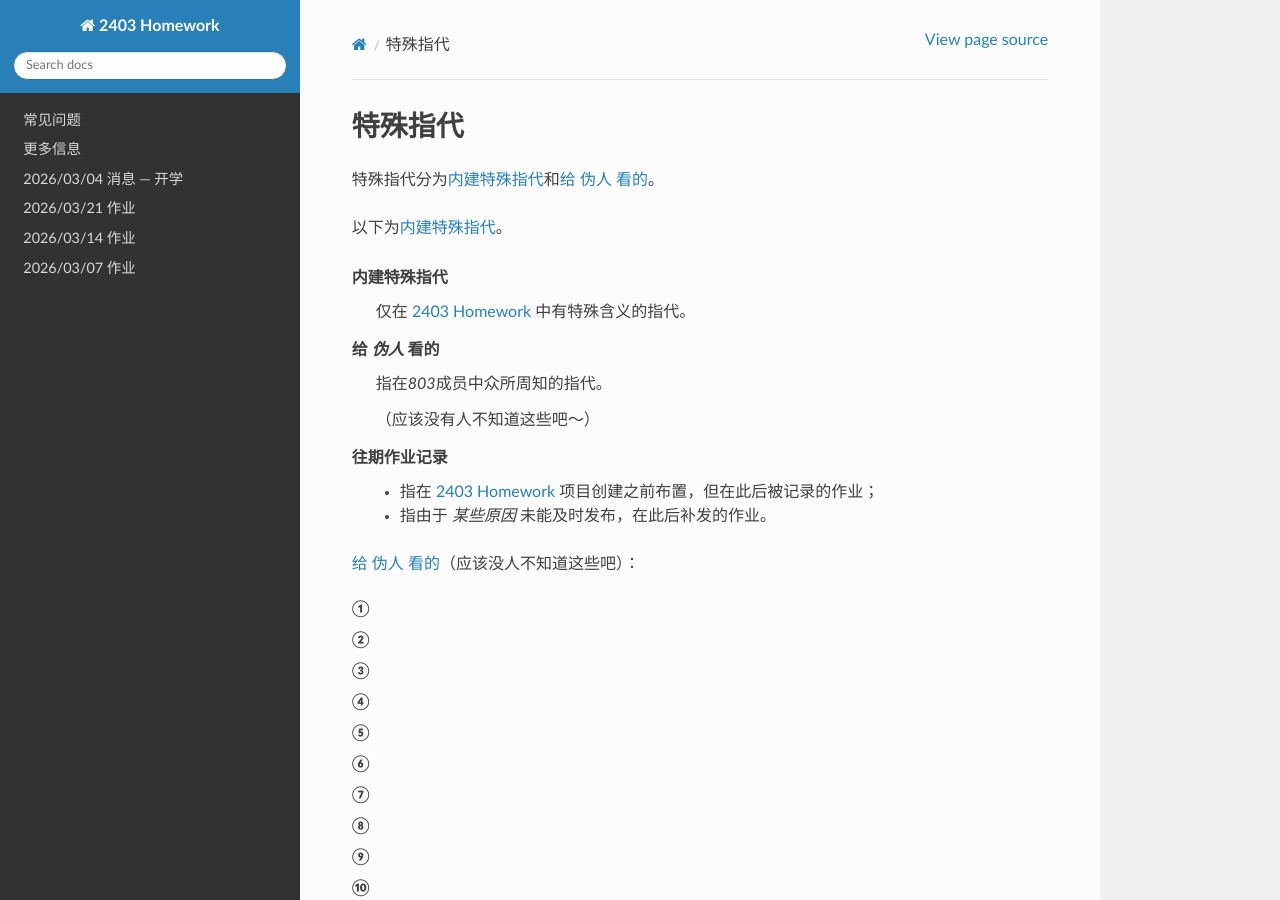
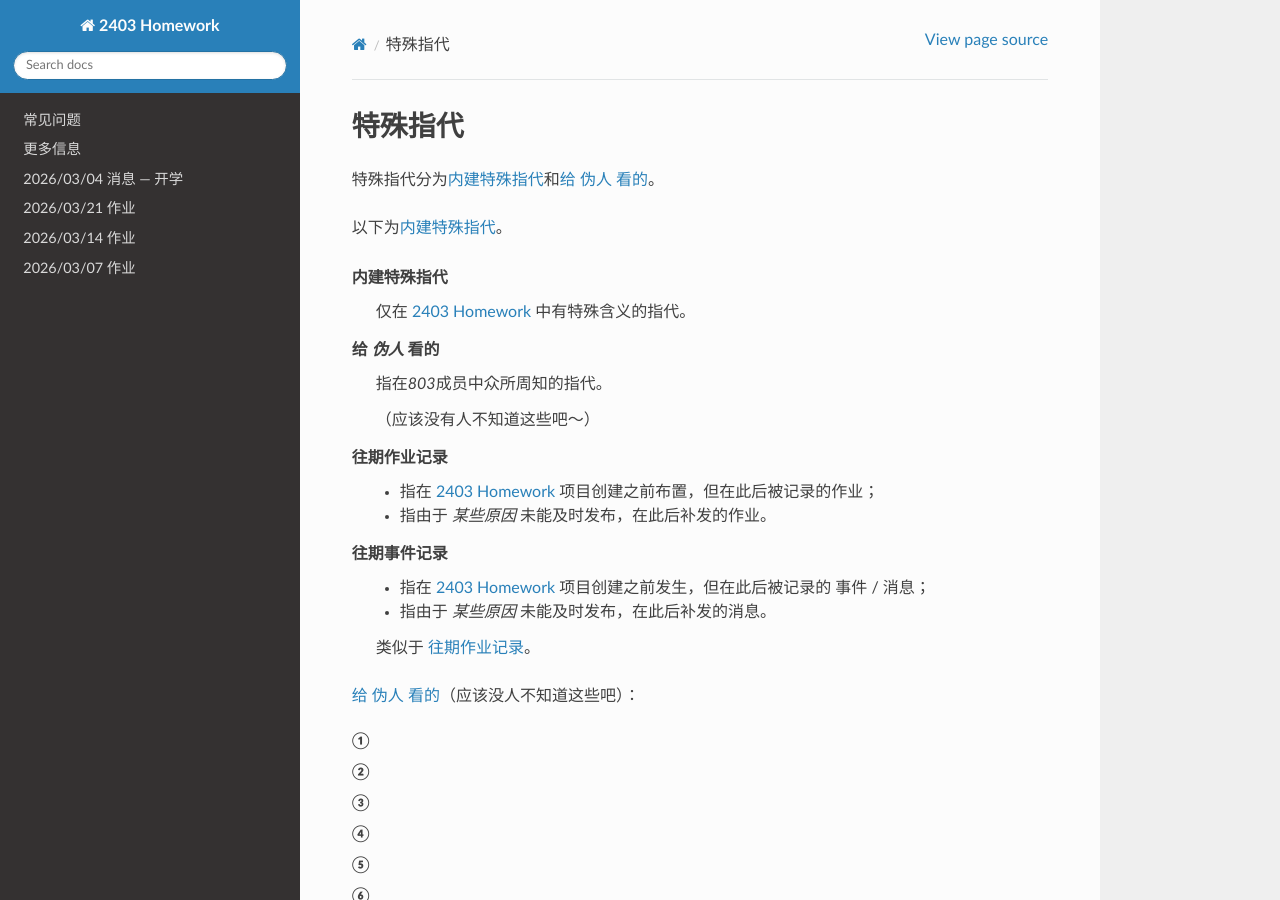
Before and after one commit to Sail-in-1024/2403-Homework, a Sphinx documentation site: the page built from docs/source/glossary.rst, in a window 1280 px wide and 900 px high. Built offline with Sphinx 7.4.7 and the Read the Docs theme 3.1.0, drawn with Linux system fonts in a browser that asks for light colours.

Commit message:
更新 glossary.rst
添加“往期事件记录”定义

```diff
--- a/docs/source/glossary.rst
+++ b/docs/source/glossary.rst
@@ -16,8 +16,16 @@
       （应该没有人不知道这些吧～）
 
    往期作业记录
+
       - 指在 :doc:`2403 Homework<index>` 项目创建之前布置，但在此后被记录的作业；
       - 指由于 *某些原因* 未能及时发布，在此后补发的作业。
+
+   往期事件记录
+
+      - 指在 :doc:`2403 Homework<index>` 项目创建之前发生，但在此后被记录的 事件 / 消息；
+      - 指由于 *某些原因* 未能及时发布，在此后补发的消息。
+
+      类似于 :term:`往期作业记录`\ 。
 
 :term:`给 伪人 看的`\ （应该没人不知道这些吧）：
 
```
